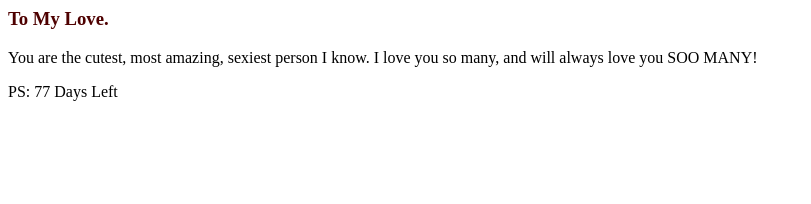
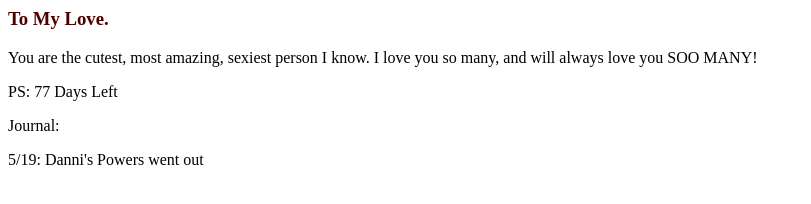
Before and after one commit to BitchnessHiself/BitchnessHiself.github.io, a plain HTML site: page index.html in a window 1280 px wide. Shown: the whole page, without its empty margins (0-811 px from the left). Drawn offline with Linux system fonts and the light colour scheme.

Commit message:
Update index.html

```diff
--- a/index.html
+++ b/index.html
@@ -6,6 +6,8 @@
     <body>
         <p stlye="margin-top:100px">You are the cutest, most amazing, sexiest person I know. I love you so many, and will always love you SOO MANY!</p>
         <p> PS: 77 Days Left </p>
+        <p> Journal: </P>
+    <P> 5/19: Danni's Powers went out </p>
     </body>
 
 </body>
```
